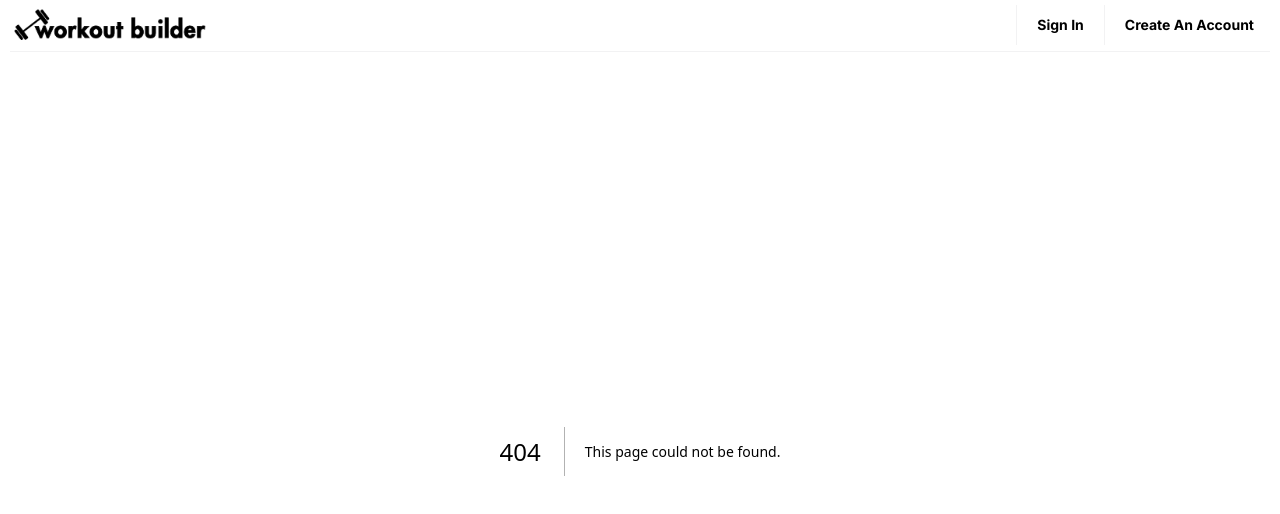
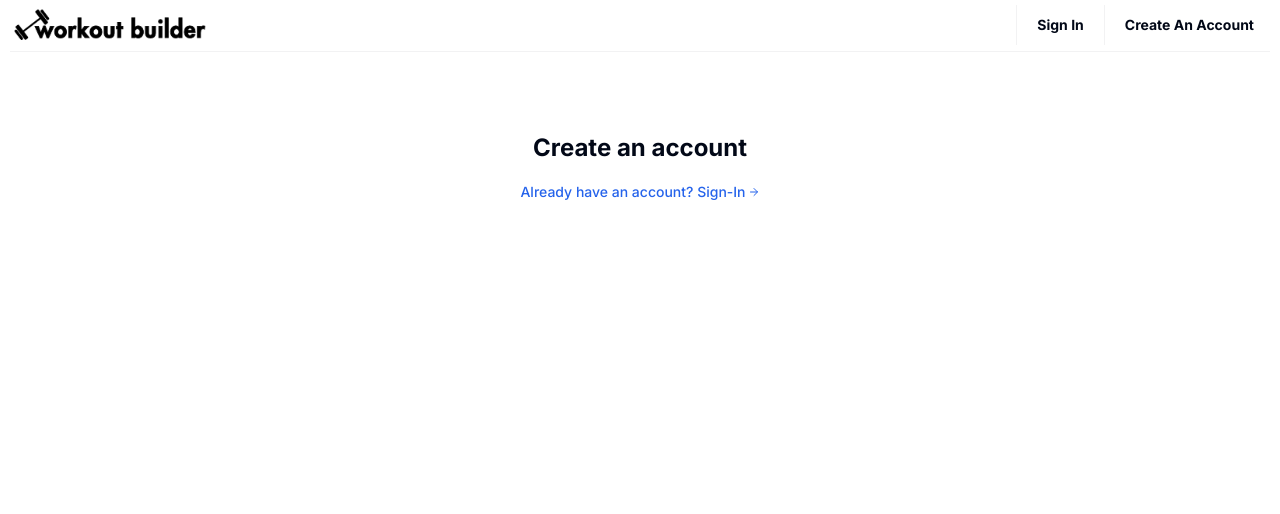
Before and after one commit to mpassava/workout-app, a Next.js app in the folder client/workout-app/: page /sign-up in a window 1280 px wide. Before the commit this address had no page. Shown: the top 514 px of the page. Built offline with nearby package versions, Linux system fonts and the light colour scheme.

Commit message:
starting sign-up page

```diff
--- a/client/workout-app/src/app/auth/sign-in/page.tsx
+++ b/client/workout-app/src/app/(auth)/sign-in/page.tsx
@@ -1,4 +1,4 @@
-export default function SignUp () {
+export default function SignIn () {
   return (
     <div>Sign In Page</div>
   )
--- /dev/null
+++ b/client/workout-app/src/app/(auth)/sign-up/page.tsx
@@ -0,0 +1,27 @@
+import { buttonVariants } from "@/components/ui/button";
+import { ArrowRight } from "lucide-react";
+import Link from "next/link";
+
+export default function SignUp() {
+  return (
+    <>
+      <div className="container relative pt-20 flex flex-col items-center justify-center lg:px-0">
+        <div className="mx-auto sm:w-96 w-full flex flex-col justify-center space-y-6">
+          <div className="flex flex-col items-center text-center space-y-2">
+            <h1 className="text-2xl font-bold">Create an account</h1>
+            <Link
+              href="/sign-in"
+              className={buttonVariants({
+                variant: "link",
+                className: "gap-0.5",
+              })}
+            >
+              Already have an account? Sign-In
+              <ArrowRight className="w-3 h-3" />
+            </Link>
+          </div>
+        </div>
+      </div>
+    </>
+  );
+}
--- a/client/workout-app/src/app/auth/sign-up/page.tsx
+++ /dev/null
@@ -1,5 +0,0 @@
-export default function SignUp () {
-  return (
-    <div>Sign Up Page</div>
-  )
-}
--- a/client/workout-app/src/app/page.tsx
+++ b/client/workout-app/src/app/page.tsx
@@ -14,7 +14,7 @@ export default function Home() {
           Welcome to workout builder, the app that lets you organize, build, and
           customize your workouts. Try it for free.
         </p>
-        <Link href="/auth/sign-up">
+        <Link href="/sign-up">
           <Button className="mt-10">
             <UserPlus className="mr-2 h-4 w-4" /> Get Started
           </Button>
--- a/client/workout-app/src/components/Navbar.tsx
+++ b/client/workout-app/src/components/Navbar.tsx
@@ -43,7 +43,7 @@ const Navbar = () => {
             <div className="ml-auto flex gap-1">
               <div className="w-px h-full bg-foreground/5"></div>
               <Link
-                href="/auth/sign-in"
+                href="/sign-in"
                 className={cn(
                   buttonVariants({ variant: "ghost" }),
                   "font-bold"
@@ -53,7 +53,7 @@ const Navbar = () => {
               </Link>
               <div className="w-px h-full bg-foreground/5"></div>
               <Link
-                href="/auth/sign-up"
+                href="/sign-up"
                 className={cn(
                   buttonVariants({ variant: "ghost" }),
                   "font-bold"
```
